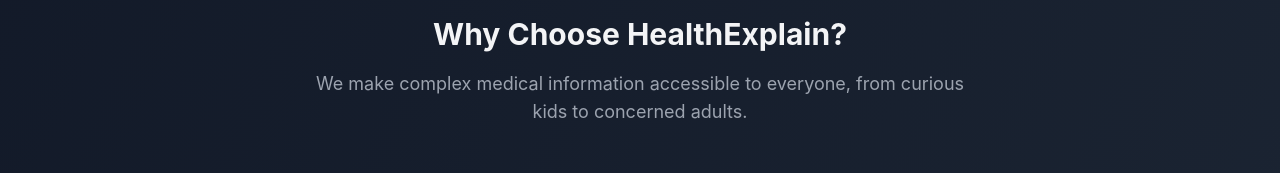
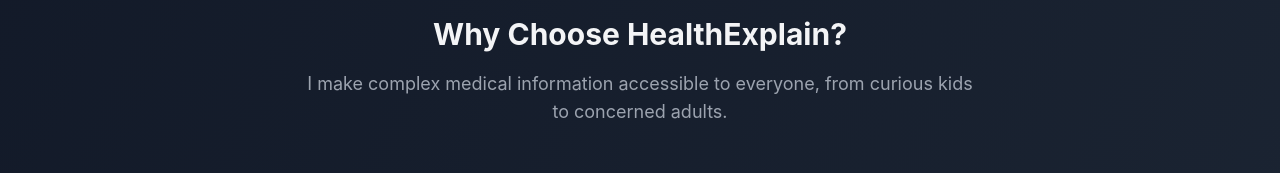
Before and after one commit to milappatel1/HealthGuide, a React (Vite) app: page / in a window 1280 px wide. Shown: the part 703-876 px from the top of the page. Built offline with nearby package versions, Linux system fonts and the light colour scheme.

Commit message:
Update HomePage.tsx

```diff
--- a/src/pages/HomePage.tsx
+++ b/src/pages/HomePage.tsx
@@ -59,7 +59,7 @@ const HomePage: React.FC = () => {
             Why Choose HealthExplain?
           </h2>
           <p className="text-lg text-gray-600 dark:text-gray-400 max-w-2xl mx-auto">
-            We make complex medical information accessible to everyone, from curious kids to concerned adults.
+            I make complex medical information accessible to everyone, from curious kids to concerned adults.
           </p>
         </div>
 
```
